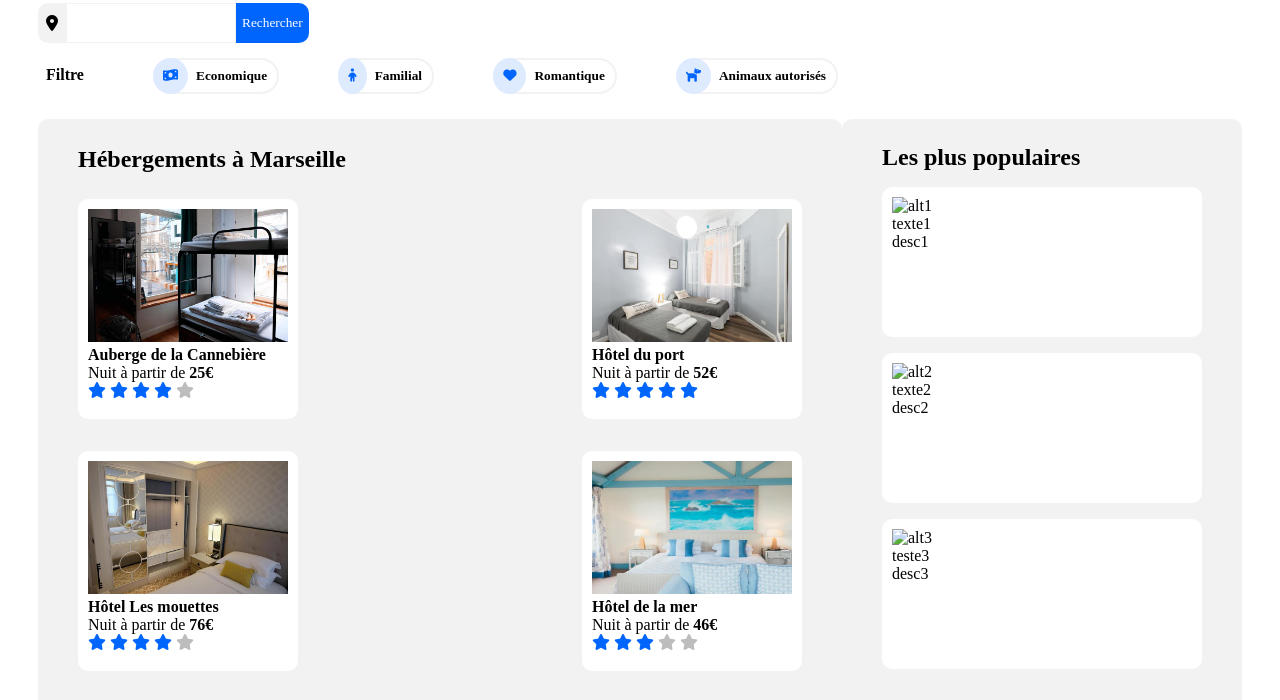
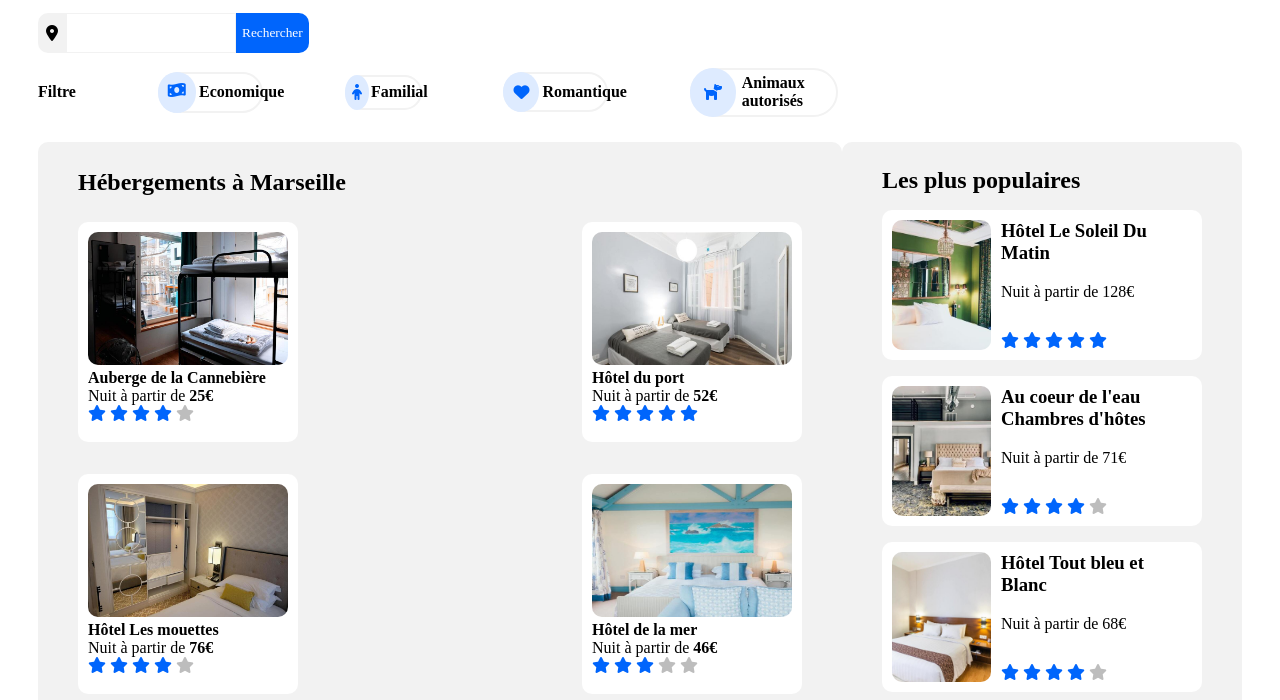
Before and after one commit to SelimWebDev/ElmahiSelim_2_14052021, a plain HTML site: page index.html in a window 1280 px wide. Shown: the part 165-865 px from the top of the page. Drawn offline with Linux system fonts and the light colour scheme; a web font is replaced by a local one.

Commit message:
dev du aside populaire, image intégré proprement

```diff
--- a/index.html
+++ b/index.html
@@ -19,7 +19,6 @@
             </nav>
         </header>
         <main>
-            <section id="recherche">
             <h1>Trouvez votre hébergement pour des vacances de rêves</h1>
             <span>En plein centre ville ou en pleine nature</span>
             <div id="search_block">
@@ -29,32 +28,23 @@
             </div>
             <div id="filter_block">
                 <span class="filter">Filtre</span>
-                    <div class="filter_div">
-                        <button class="filter_btn" type="button">
-                            <div class="filter_icone"><i class="fas fa-money-bill-wave"></i></div>
-                            <span class="filter">Economique</span>
-                        </button>
+                <div class="filter_btn">
+                    <i class="fas fa-money-bill-wave filter_icone"></i>
+                    <span class="filter_txt">Economique</span>
                 </div>
-                    <div class="filter_div">
-                        <button class="filter_btn" type="button">
+                <div class="filter_btn">
                     <div class="filter_icone"><i class="fas fa-child"></i></div>
-                            <span class="filter">Familial</span>
-                        </button>
+                    <span class="filter_txt">Familial</span>
                 </div>
-                    <div class="filter_div">
-                        <button class="filter_btn" type="button">
+                <div class="filter_btn">
                     <div class="filter_icone"><i class="fas fa-heart"></i></div>
-                            <span class="filter">Romantique</span>
-                        </button>
+                    <span class="filter_txt">Romantique</span>
                 </div>
-                    <div class="filter_div">
-                        <button class="filter_btn" type="button">
+                <div class="filter_btn">
                     <div class="filter_icone"><i class="fas fa-dog"></i></div>
-                            <span class="filter">Animaux autorisés</span>
-                        </button>
+                    <span class="filter_txt">Animaux autorisés</span>
                 </div>
             </div>
-            </section>
             <div class="row_top">
                 <section id="hebergement_block">
                     <div class="block_title"><h1>Hébergements à Marseille</h1></div>
@@ -148,24 +138,57 @@
                 <aside id="populaire_block">
                     <div class="block_title"><h1>Les plus populaires</h1></div>
                     <figure class="pop_fig">
-                        <img src="" alt="alt1">
-                        <figcaption>
-                            texte1<br>
-                            desc1
+                        <div class="pop_wrap_img">
+                            <img class="pop_img" src="./images/populaires/hotel_le_soleil_du_matin.jpg" alt="alt1">
+                        </div>
+                        <figcaption class="pop_txt">
+                            <div>
+                                <h3 class="pop_title">Hôtel Le Soleil Du Matin</h3>
+                                Nuit à partir de 128€</br>
+                            </div>
+                            <div class="pop_stars">
+                                <i class="fas fa-star"></i>
+                                <i class="fas fa-star"></i>
+                                <i class="fas fa-star"></i>
+                                <i class="fas fa-star"></i>
+                                <i class="fas fa-star"></i>
+                            </div>
                         </figcaption>
                     </figure>
                     <figure class="pop_fig">
-                        <img src="" alt="alt2">
-                        <figcaption>
-                            texte2<br>
-                            desc2
+                        <div class="pop_wrap_img">
+                            <img class="pop_img" src="./images/populaires/hotel_au_coeur_de_l_eau.jpg" alt="alt1">
+                        </div>
+                        <figcaption class="pop_txt">
+                            <div>
+                                <h3 class="pop_title">Au coeur de l'eau Chambres d'hôtes</h3>
+                                Nuit à partir de 71€</br>
+                            </div>
+                            <div class="pop_stars">
+                                <i class="fas fa-star"></i>
+                                <i class="fas fa-star"></i>
+                                <i class="fas fa-star"></i>
+                                <i class="fas fa-star"></i>
+                                <i class="fas fa-star empty_star"></i>
+                            </div>
                         </figcaption>
                     </figure>
                     <figure class="pop_fig">
-                        <img src="" alt="alt3">
-                        <figcaption>
-                            teste3<br>
-                            desc3
+                        <div class="pop_wrap_img">
+                            <img class="pop_img" src="./images/populaires/hotel_tout_bleu_et_blanc.jpg" alt="alt1">
+                        </div>
+                        <figcaption class="pop_txt">
+                            <div>
+                                <h3 class="pop_title">Hôtel Tout bleu et Blanc</h3>
+                                Nuit à partir de 68€</br>
+                            </div>
+                            <div class="pop_stars">
+                                <i class="fas fa-star"></i>
+                                <i class="fas fa-star"></i>
+                                <i class="fas fa-star"></i>
+                                <i class="fas fa-star"></i>
+                                <i class="fas fa-star empty_star"></i>
+                            </div>
                         </figcaption>
                     </figure>
                 </aside>
--- a/style.css
+++ b/style.css
@@ -6,6 +6,8 @@
 *{
     font-family: 'Raleway';
 }
+
+/*              HEADER              */
 
 header, main {
     margin-right: 30px;
@@ -41,10 +43,15 @@ a:focus {
     align-items: center;
 }
 
+/*              ***********             */
+
+
 h1{
     margin-top: 25px;
     margin-bottom: 10px;
 }
+
+/*              BARRE DE RECHERCHE              */
 
 #search_block{
     margin-top: 15px;
@@ -73,41 +80,48 @@ h1{
     border: 1px solid #F2F2F2;
 }
 
+/*              **********              */
+
+/*              BARRE DE FILTRE             */
+
 #filter_block {
     display: flex;
-    flex-direction: row;
     justify-content: space-between;
+    align-items: center;
     width: 800px;
     margin-bottom: 25px;
 }
 
 .filter_icone {
-    position: relative;
-    padding: 10px;
+    display: flex;
+    align-items: center;
+    justify-content: center;
+    padding: 10%;
     color: #0065FC ;
     background-color: #DEEBFF;
-    border-radius: 50%;
-    margin-left: -18px;
-    margin-top: -2px;
-    margin-bottom: -2px;
+    border-radius: 100%;
+    width: 20px;
+    height: 20px;
+    margin: -2px;
 }
 
 .filter_btn {
     display: flex;
-    flex-direction: row;
-    background-color: white;
+    align-items: center;
     border: 2px solid #F2F2F2;
-    padding: 0px;
-    border-top-right-radius: 2rem;
-    border-bottom-right-radius: 2rem;
+    border-radius: 2rem;
 }
 
 .filter {
-    margin-top: 8px;
-    padding-left: 8px;
-    padding-right: 10px;
     font-weight: bold;
 }
+
+.filter_txt {
+    font-weight: bold;
+    padding: 0 5%;
+}
+
+/*              **********              */
 
 .row_top {
     display: flex;
@@ -144,25 +158,62 @@ h1{
     color: #bdbdbd;
 }
 
+/*                  BLOCK POPULAIRE             */
+
 #populaire_block {
     background-color: #F2F2F2;
     border-radius: 10px;
     width: 400px;
 }
 
-.heb_img {
-    width: 200px;
-    height: auto;
-    max-height: 133px;
-}
-
 .pop_fig {
+    display: flex;
     background-color: white;
     width: 300px;
     height: 130px;
     padding: 10px;
     border-radius: 10px;
 }
+
+.pop_wrap_img {
+    position: relative;
+    width: 33%;
+    height: 100%;
+}
+
+.pop_img {
+    width: 100%;
+    height: 100%;
+    object-fit: cover;
+    border-radius: 10px;
+}
+
+.pop_title {
+    margin-top: 0px;
+}
+
+.pop_txt {
+    padding-left: 10px;
+    width: 60%;
+    flex-direction: column;
+    display: flex;
+    justify-content: space-between;
+}
+
+.pop_stars {
+    margin-bottom: 0px;
+}
+
+/*              **********              */
+
+.heb_img {
+    width: 200px;
+    height: auto;
+    max-height: 133px;
+    border-radius: 10px;
+}
+
+
 
 .heb_fig {
     background-color: white;
```
Lines whose indentation alone changed are shown as unchanged.
